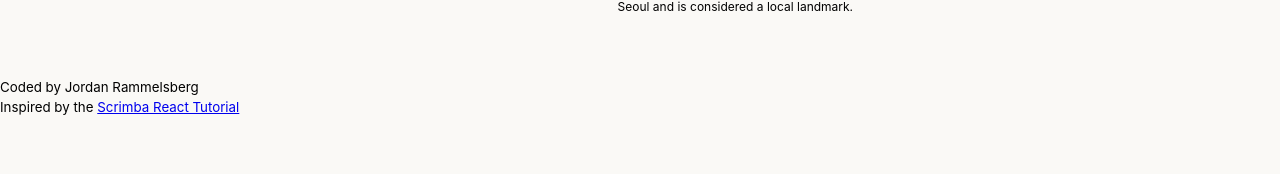
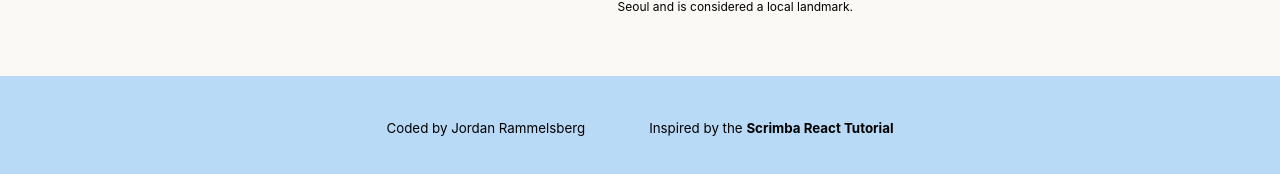
Before and after one commit to Jramm91/scrimba-react-travel-journal, a React (Create React App) app: page / in a window 1280 px wide. Shown: the part 1136-1310 px from the top of the page. Before the commit the page ends 1252 px from the top, so only its background shows below. Built offline with nearby package versions, Linux system fonts and the light colour scheme.

Commit message:
Added hover to images

```diff
--- a/src/App.css
+++ b/src/App.css
@@ -36,6 +36,20 @@ nav > img {
   object-fit: cover;
   aspect-ratio: 16 / 9;
   margin-right: 2em;
+
+  display: inline-block;
+  vertical-align: middle;
+  -webkit-transform: perspective(1px) translateZ(0);
+  transform: perspective(1px) translateZ(0);
+  box-shadow: 0 0 1px rgba(0, 0, 0, 0);
+  -webkit-transition-duration: 0.3s;
+  transition-duration: 0.3s;
+  -webkit-transition-property: transform;
+  transition-property: transform;
+}
+
+.cards--image:hover {
+  transform: scale(1.2);
 }
 
 .cards--location {
@@ -74,3 +88,19 @@ nav > img {
   font-size: 0.75rem;
   line-height: 150%;
 }
+
+footer {
+  min-height: 4em;
+  display: flex;
+  align-items: center;
+  justify-content: center;
+  background-color: rgb(185, 218, 247);
+  padding: 1.25em 2.25em;
+  gap: 2em;
+}
+
+footer > small > a {
+  text-decoration: none;
+  color: black;
+  font-weight: 700;
+}
--- a/src/index.css
+++ b/src/index.css
@@ -1,4 +1,7 @@
 body {
+  display: flex;
+  flex-direction: column;
+  min-height: 100vh;
   margin: 0;
   box-sizing: border-box;
   background-color: #FAF9F6;
```
